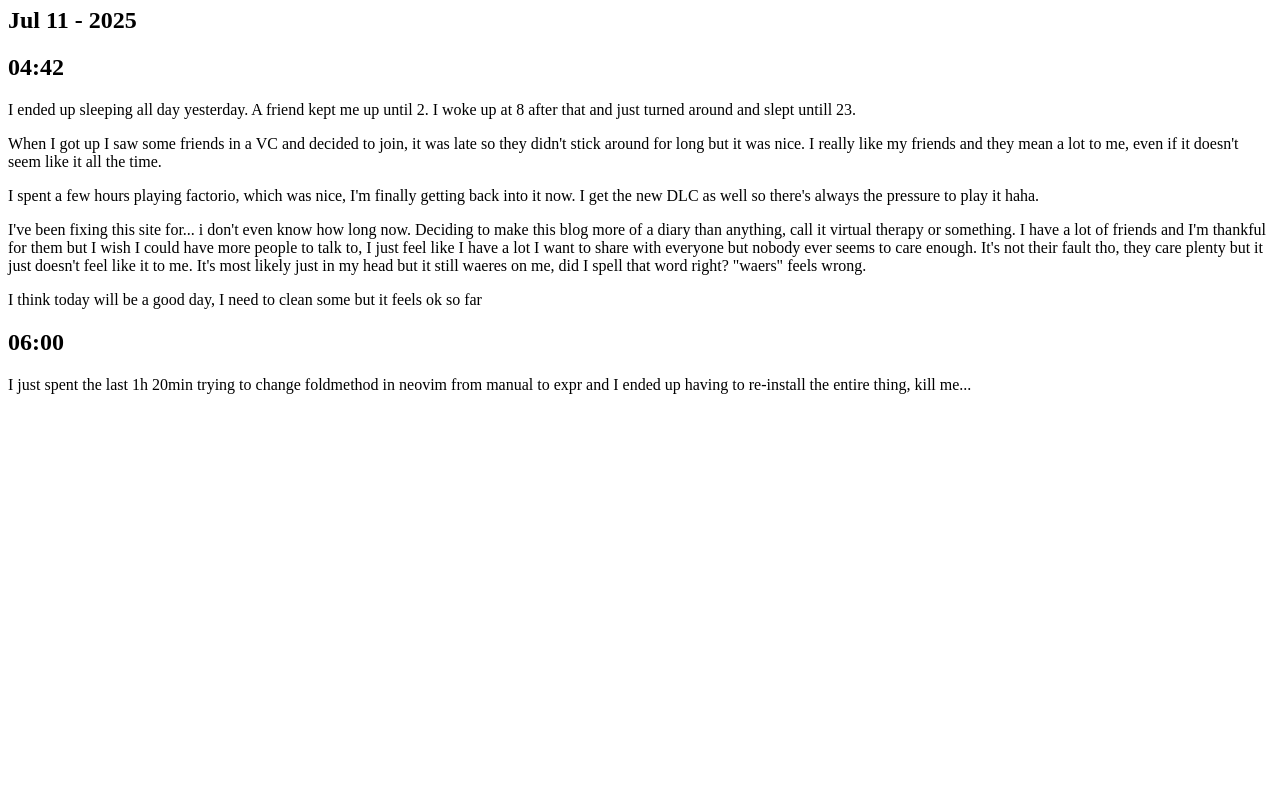
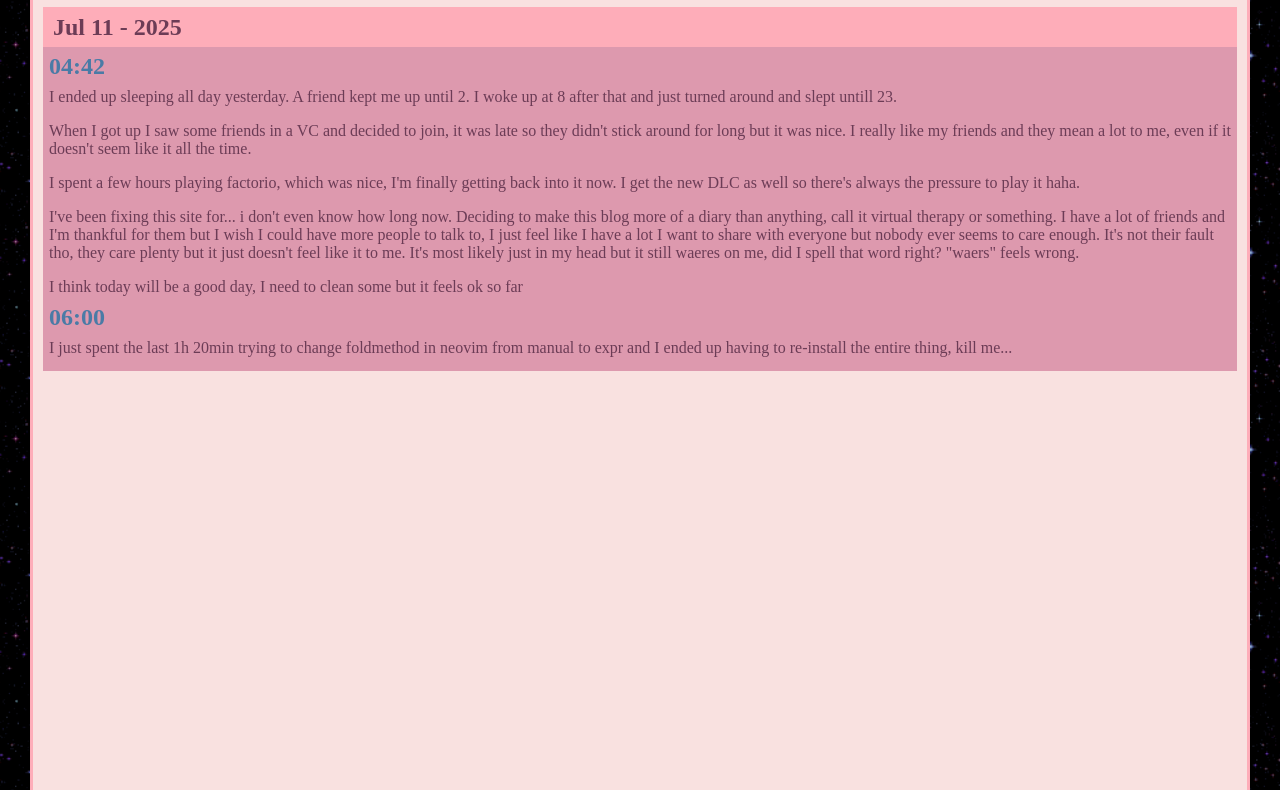
Before and after one commit to AscentToHeaven/AscentToHeaven, a plain HTML site: page links/blog.html in a window 1280 px wide. Shown: the part 99-889 px from the top of the page. Before the commit the page ends 800 px from the top, so only its background shows below. Drawn offline with nearby package versions, Linux system fonts and the light colour scheme; files that its build step writes are made by us from their sources; the site is published under a folder, as on GitHub Pages, so addresses that start at the root find nothing; files whose address does not match are found by name.

Commit message:
fixed links

```diff
--- a/css/style.css
+++ b/css/style.css
@@ -2,7 +2,7 @@
 @import 'vars.css';
 
 html {
-  background-image:url("/assets/spacer.gif");
+  background-image:url("../assets/spacer.gif");
   background-size: 20%;
 }
 
--- a/links/blog.html
+++ b/links/blog.html
@@ -5,8 +5,8 @@
     <meta name="Kena" content="Author">
     <meta name="description" content="My personal website">
     <title>Ascent To Heaven: Blog</title>
-    <link href="/css/style.css" rel="stylesheet" type="text/css" media="all">
-    <link href="/css/blog.css" rel="stylesheet" type="text/css" media="all">
+    <link href="css/style.css" rel="stylesheet" type="text/css" media="all">
+    <link href="css/blog.css" rel="stylesheet" type="text/css" media="all">
   </head>
 
   <style>
```
Also changed, not shown: links/music.html (+1 -1 lines).
